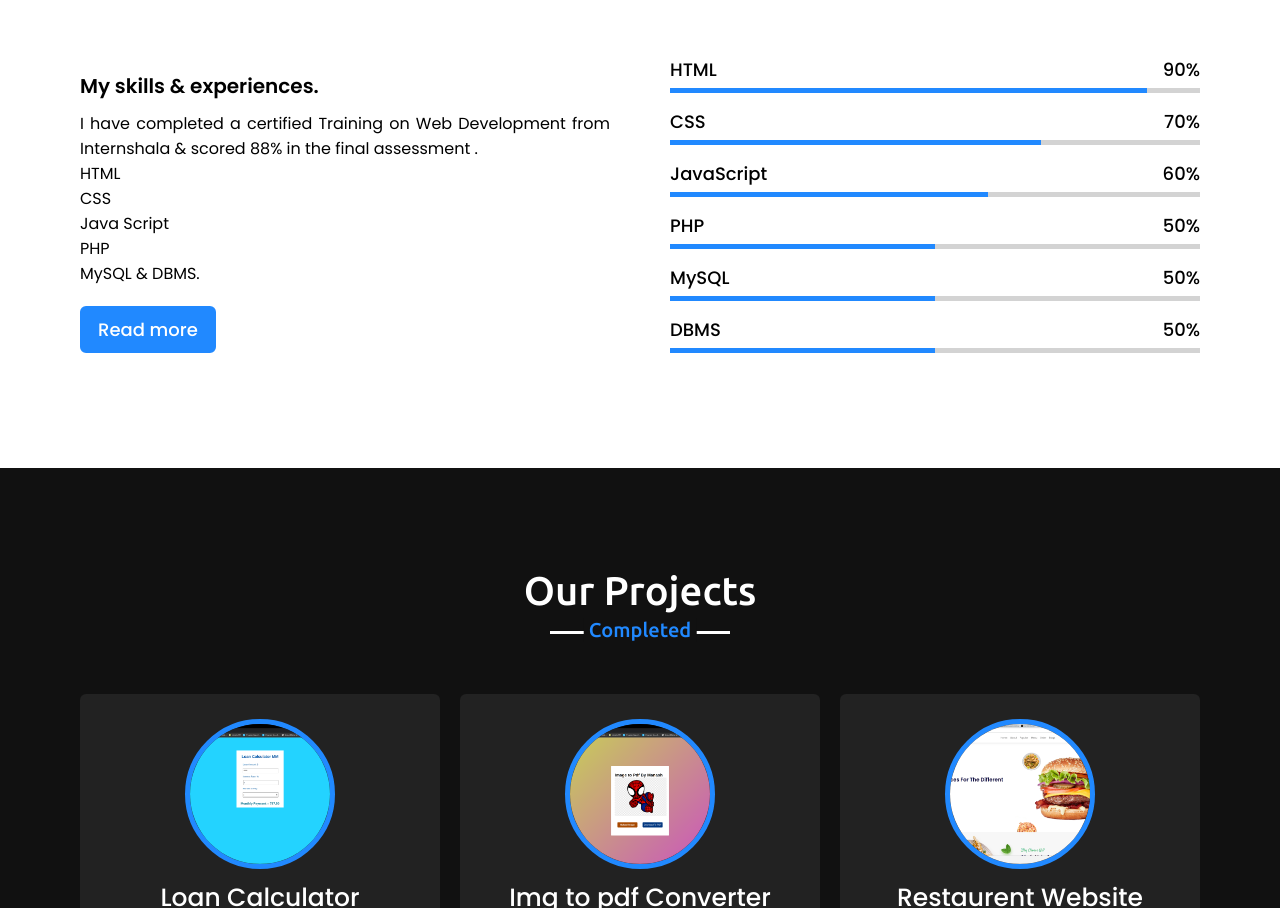
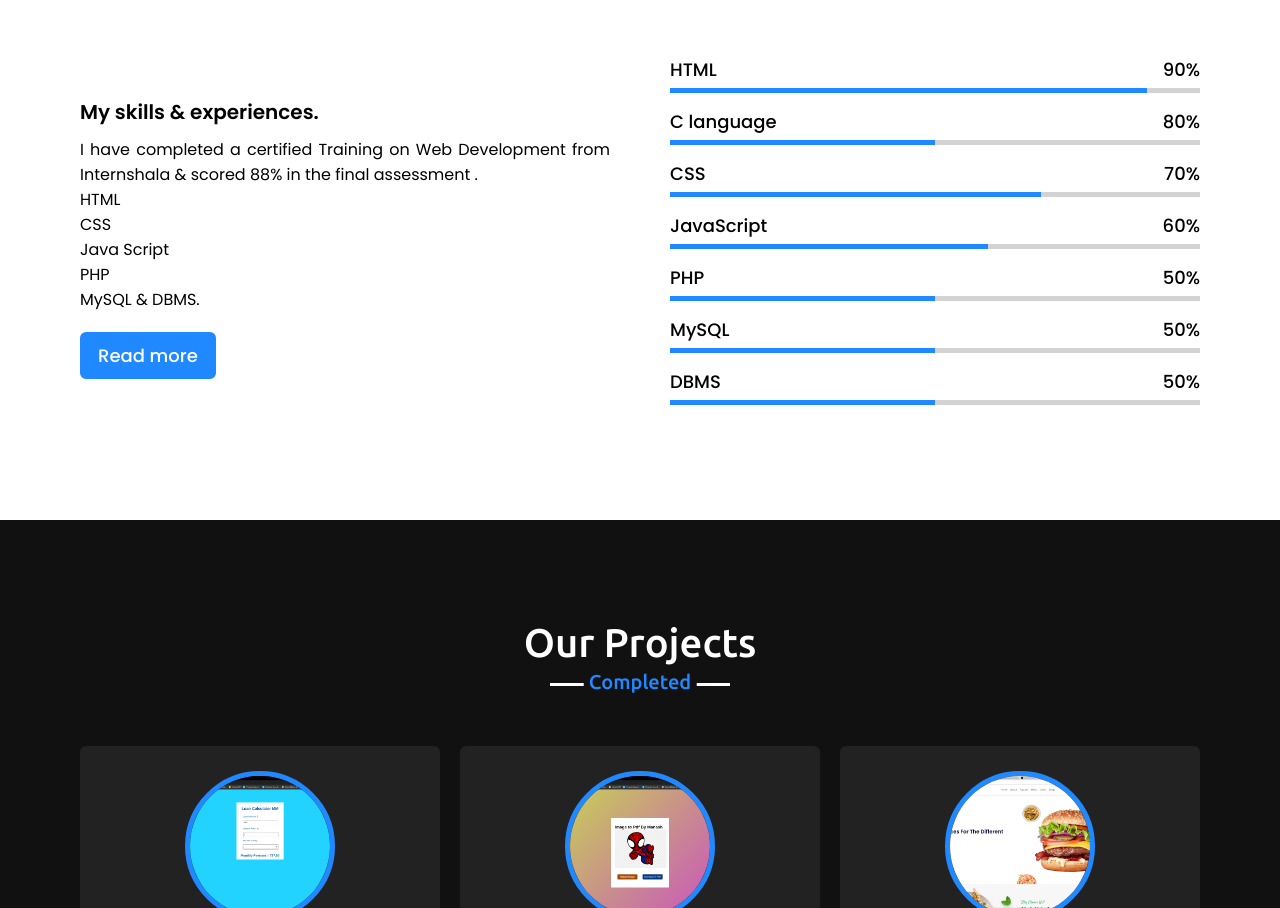
Before and after one commit to dj-mm/portfolio, a plain HTML site: page index.html in a window 1280 px wide. Shown: the part 2360-3268 px from the top of the page. Drawn offline with nearby package versions, Linux system fonts and the light colour scheme.

Commit message:
Update index.html

```diff
--- a/index.html
+++ b/index.html
@@ -124,6 +124,13 @@
                     </div>
                     <div class="bars">
                         <div class="info">
+                            <span>C language </span>
+                            <span>80%</span>
+                        </div>
+                        <div class="line mysql"></div>
+                    </div>
+                    <div class="bars">
+                        <div class="info">
                             <span>CSS</span>
                             <span>70%</span>
                         </div>
@@ -157,6 +164,7 @@
                         </div>
                         <div class="line mysql"></div>
                     </div>
+
                 </div>
             </div>
         </div>
```
